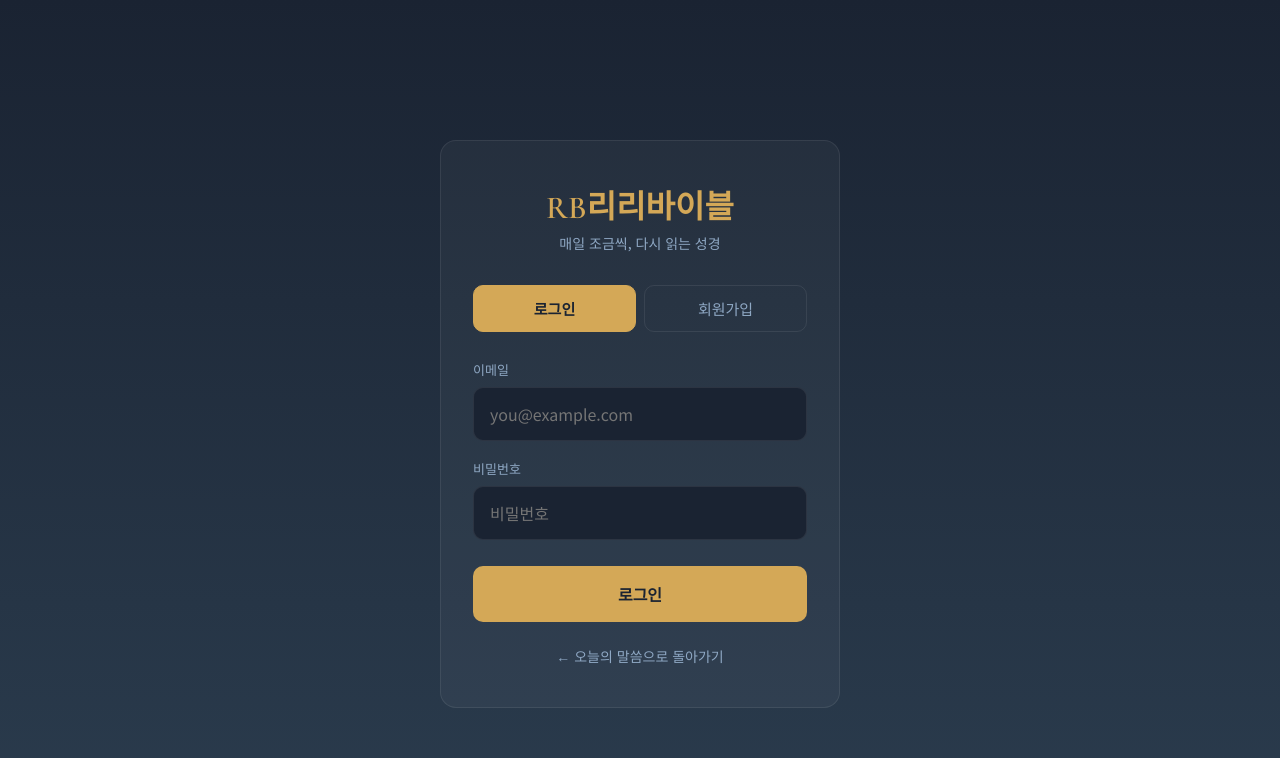
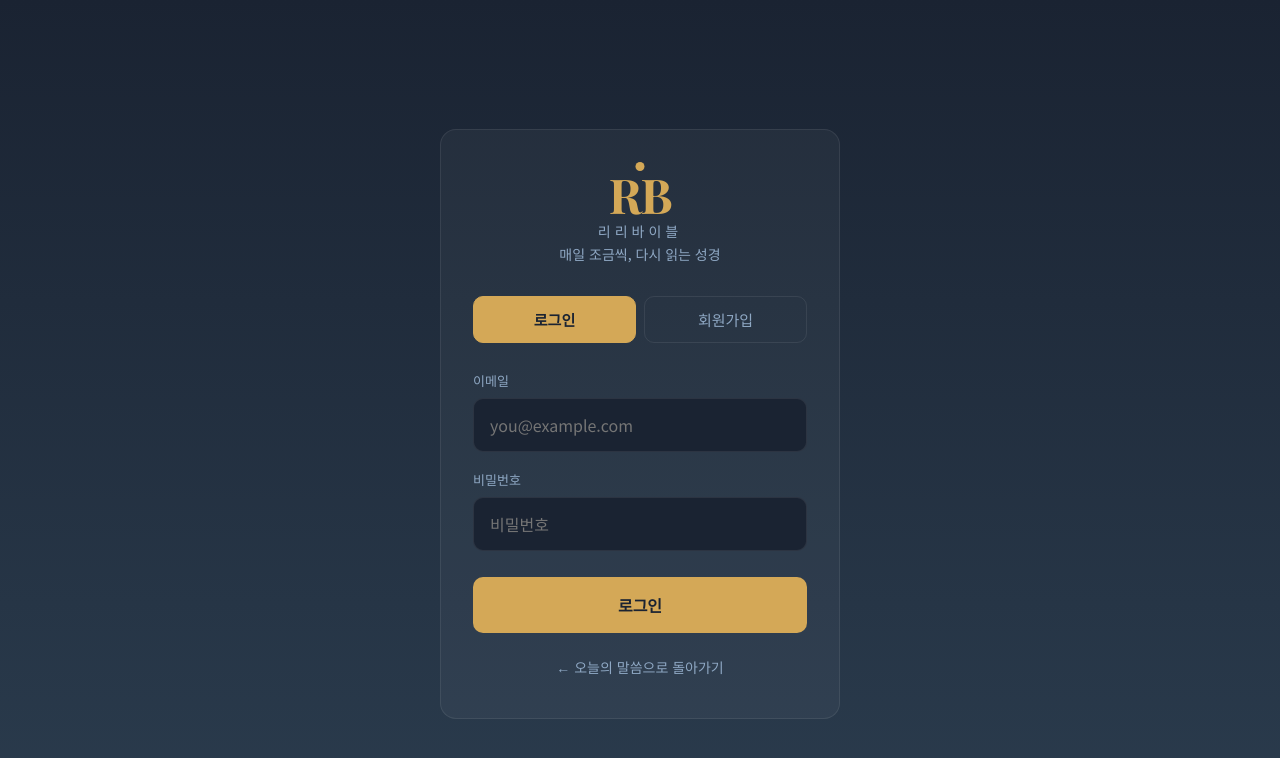
Before and after one commit to gmvfeel/relebible, a Next.js app: page /login in a window 1280 px wide. Shown: the top 758 px of the page. Built offline with nearby package versions, Linux system fonts and the light colour scheme; no server answers.

Commit message:
Add files via upload

```diff
--- a/app/globals.css
+++ b/app/globals.css
@@ -52,31 +52,39 @@ body {
   padding-top: 12px;
 }
 .logo {
-  font-family: 'Cormorant Garamond', serif;
-  font-size: 24px;
-  font-weight: 600;
-  letter-spacing: 1px;
+  display: inline-flex;
+  flex-direction: column;
+  align-items: center;
+  line-height: 1;
+  flex-shrink: 0;
+  cursor: default;
+}
+.logo-mark {
+  position: relative;
+  font-family: 'Playfair Display', serif;
+  font-weight: 700;
+  font-size: 30px;
+  letter-spacing: -1px;
   color: var(--accent);
-  position: relative;
-  display: inline-block;
-  white-space: nowrap;
-  flex-shrink: 0;
+  line-height: 1;
 }
-/* 'Re'의 e 위에 올라가는 해(빛) 점 */
-.logo .sun-e {
-  position: relative;
-  display: inline-block;
-}
-.logo .sun-e::before {
-  content: "";
+.logo-sun {
   position: absolute;
-  top: -0.28em;
+  top: -5px;
   left: 50%;
   transform: translateX(-50%);
-  width: 0.22em;
-  height: 0.22em;
+  width: 6px;
+  height: 6px;
   background: var(--accent);
   border-radius: 50%;
+}
+.logo-ko {
+  font-family: 'Noto Sans KR', sans-serif;
+  font-size: 11px;
+  font-weight: 500;
+  letter-spacing: 3px;
+  color: var(--text-sub);
+  margin-top: 3px;
 }
 .theme-toggle {
   background: var(--toggle-bg);
@@ -323,26 +331,38 @@ body {
   text-align: center;
 }
 .auth-logo {
-  font-family: 'Cormorant Garamond', serif;
-  font-size: 32px;
-  font-weight: 600;
-  color: var(--accent);
+  display: inline-flex;
+  flex-direction: column;
+  align-items: center;
+  line-height: 1;
   margin-bottom: 6px;
 }
-.auth-logo .sun-e {
+.auth-logo-mark {
   position: relative;
-  display: inline-block;
+  font-family: 'Playfair Display', serif;
+  font-weight: 700;
+  font-size: 48px;
+  letter-spacing: -1.5px;
+  color: var(--accent);
+  line-height: 1;
 }
-.auth-logo .sun-e::before {
-  content: "";
+.auth-logo-sun {
   position: absolute;
-  top: -0.28em;
+  top: -8px;
   left: 50%;
   transform: translateX(-50%);
-  width: 0.22em;
-  height: 0.22em;
+  width: 9px;
+  height: 9px;
   background: var(--accent);
   border-radius: 50%;
+}
+.auth-logo-ko {
+  font-family: 'Noto Sans KR', sans-serif;
+  font-size: 14px;
+  font-weight: 500;
+  letter-spacing: 4px;
+  color: var(--text-sub);
+  margin-top: 6px;
 }
 .auth-subtitle {
   font-size: 14px;
--- a/app/layout.js
+++ b/app/layout.js
@@ -22,7 +22,7 @@ export default function RootLayout({ children }) {
         <link rel="preconnect" href="https://fonts.googleapis.com" />
         <link rel="preconnect" href="https://fonts.gstatic.com" crossOrigin="anonymous" />
         <link
-          href="https://fonts.googleapis.com/css2?family=Nanum+Myeongjo:wght@400;700;800&family=Noto+Serif+KR:wght@400;600;900&family=Noto+Sans+KR:wght@400;500;700&family=Lora:ital@0;1&family=Cormorant+Garamond:wght@400;600&family=Inter:wght@400;500;600&display=swap"
+          href="https://fonts.googleapis.com/css2?family=Nanum+Myeongjo:wght@400;700;800&family=Noto+Serif+KR:wght@400;600;900&family=Noto+Sans+KR:wght@400;500;700&family=Lora:ital@0;1&family=Playfair+Display:wght@600;700&family=Cormorant+Garamond:wght@400;600&family=Inter:wght@400;500;600&display=swap"
           rel="stylesheet"
         />
         <link rel="apple-touch-icon" href="/icon-192.png" />
--- a/app/page.js
+++ b/app/page.js
@@ -202,7 +202,10 @@ export default function Home() {
   return (
     <div className="container">
       <div className="topbar">
-        <span className="logo">R<span className="sun-e">e</span>leBible</span>
+        <span className="logo">
+          <span className="logo-mark">RB<span className="logo-sun"></span></span>
+          <span className="logo-ko">리리바이블</span>
+        </span>
         <div className="topbar-right">
           {user ? (
             <>
```
